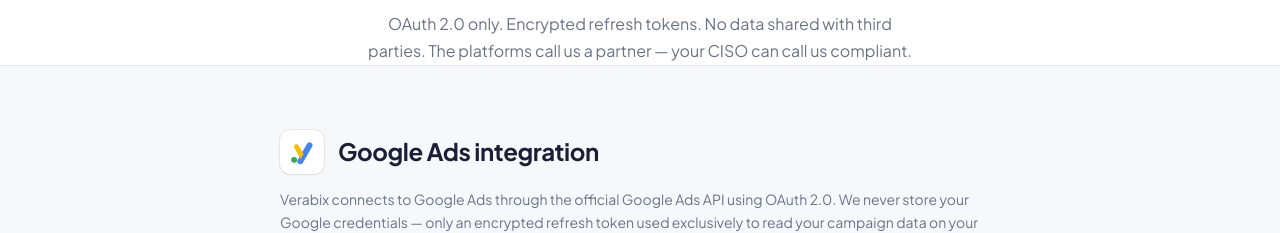
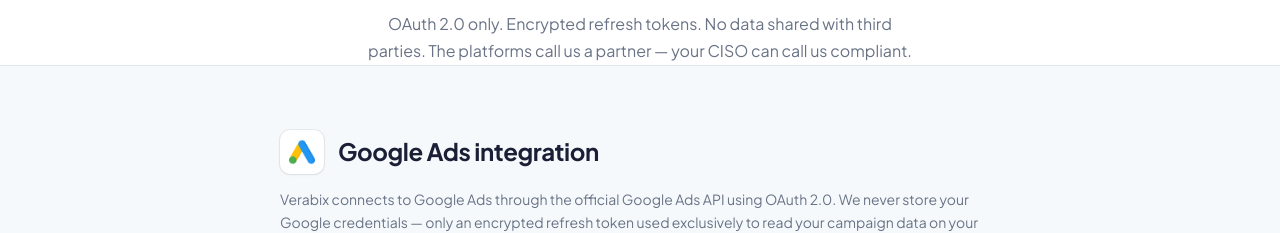
Before and after one commit to SebastianJuelHemmersam/verabix-landing, a Next.js app: page / in a window 1280 px wide. Shown: the part 4320-4553 px from the top of the page. Built offline with nearby package versions, Linux system fonts and the light colour scheme.

Commit message:
Use adwords.png for Google Ads logo in integration section

```diff
--- a/src/app/page.tsx
+++ b/src/app/page.tsx
@@ -470,13 +470,7 @@
 }> = {
   google_ads: {
     name: 'Google Ads',
-    icon: (
-      <svg viewBox="0 0 24 24" width="26" height="26" xmlns="http://www.w3.org/2000/svg">
-        <path d="M16.539 4.5L8.06 19.09a2.75 2.75 0 0 0 4.763 2.75L21.302 7.25A2.75 2.75 0 0 0 16.539 4.5z" fill="#4285F4" />
-        <path d="M7.461 4.5a2.75 2.75 0 0 0-2.382 4.125L10.62 18.5l2.75-4.763-3.125-5.412L7.461 4.5z" fill="#FBBC05" />
-        <circle cx="4.75" cy="19.25" r="2.75" fill="#34A853" />
-      </svg>
-    ),
+    icon: <img src="/adwords.png" alt="Google Ads" style={{ width: 26, height: 26, objectFit: 'contain' }} />,
     description: 'Verabix connects to Google Ads through the official Google Ads API using OAuth 2.0. We never store your Google credentials — only an encrypted refresh token used exclusively to read your campaign data on your behalf.',
     metrics: [
       { label: 'Campaign spend',   desc: 'Track daily and lifetime spend across all campaigns and ad groups.' },
```
Also changed, not shown: public/adwords.png (added).
